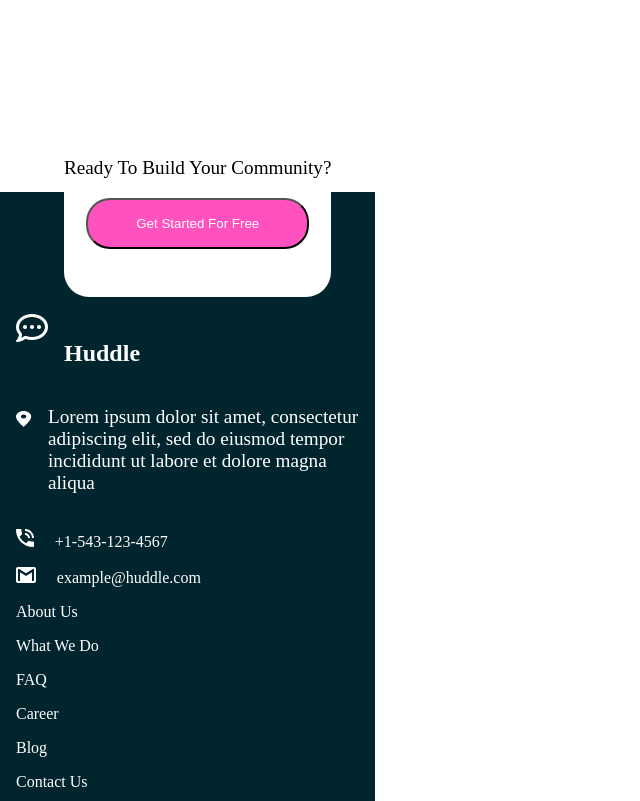
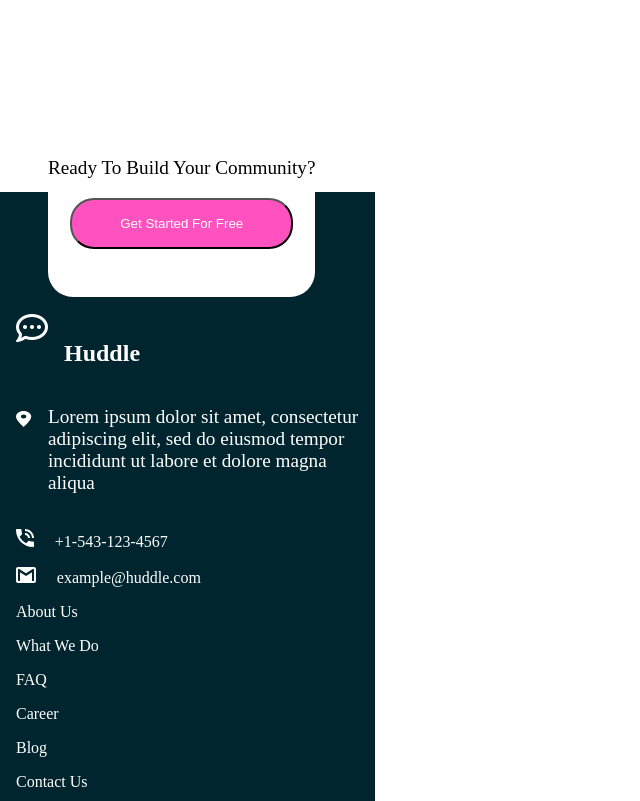
Before and after one commit to Saroj-pradhan/huddle-landing-page-with-alternating-feature-blocks-master, a plain HTML site: page index.html in a window 1280 px wide. Shown: the part 2304-3105 px from the top of the page, without its empty margins (0-640 px from the left). Drawn offline with Linux system fonts and the light colour scheme.

Commit message:
some update

```diff
--- a/style.css
+++ b/style.css
@@ -73,7 +73,7 @@ body{
         background-color:white ;
         text-align: center;
         border-radius: 25px;
-        margin: 2% 5%;
+        margin: 2% 3rem;
     }
     .ready{
         font-size: 1.2rem;
```
